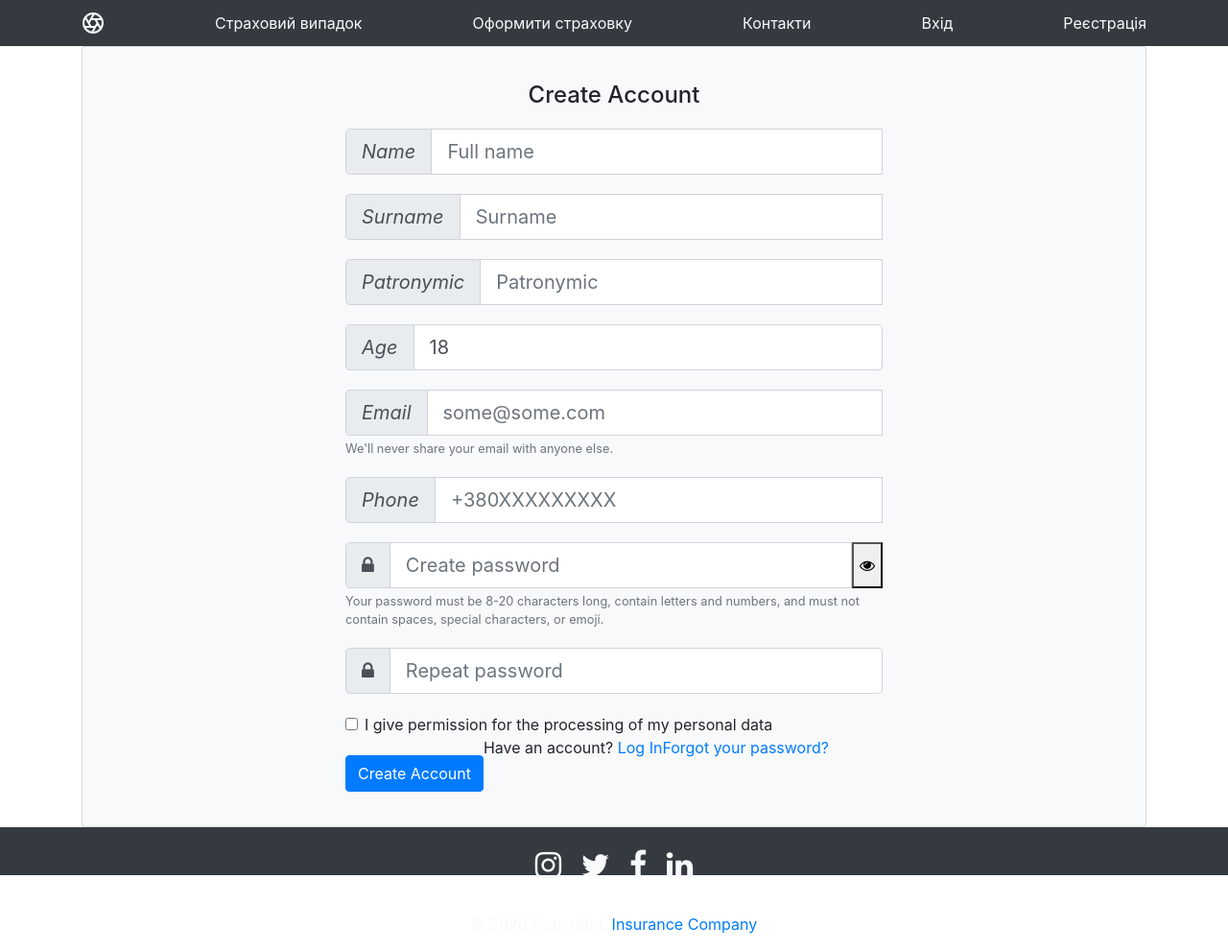
After one commit to kostyazinchukv/dbsis_coursework, a Flask app: page /asswecan in a window 1280 px wide. The commit adds this page. Shown: the whole page at 96% size. Run offline with Flask 2, Linux system fonts and the light colour scheme; some libraries are stand-ins or nearby versions.

Commit message:
jinja+forms

```diff
--- a/app.py
+++ b/app.py
@@ -1,102 +1,116 @@
-from flask import Flask,render_template,redirect,url_for,request
+from flask import Flask, render_template, redirect, url_for, request
+
 app = Flask(__name__)
 import psycopg2
-from python.connection_BD import registration,login_user
-
+from python.connection_BD import registration, login_user
 
 nickname = None
 
+
 @app.route('/')
 def red():
-   return redirect(url_for('mainpage'))
-@app.route('/mainpage', methods = ['GET', 'POST'])
+    return redirect(url_for('mainpage'))
+
+
+@app.route('/mainpage', methods=['GET', 'POST'])
 def mainpage():
-   global nickname
-   return render_template('mainpage.html', name_c =nickname)
+    global nickname
+    return render_template('mainpage.html', name_c=nickname)
+
 
 @app.route('/cases')
 def cases():
-   global nickname
-   return render_template('insurance_case.html', name_c =nickname)
+    global nickname
+    return render_template('insurance_case.html', name_c=nickname)
+
 
 @app.route('/new_contract')
 def new_contract():
-   pass
+    pass
+
 
 @app.route('/calculate')
 def calculate():
-   pass
+    pass
+
 
 @app.route('/contact')
 def contact():
-   global nickname
-   return render_template('contact.html', name_c =nickname)
+    global nickname
+    return render_template('contact.html', name_c=nickname)
+
 
 @app.route('/my_cabinet')
 def my_cabinet():
-   pass
-
-@app.route('/login', methods = ['GET', 'POST'])
-def login():
-   global nickname
-   if request.method == 'GET':
-      return render_template('sign_in.html', name_c =nickname)
-   elif request.method == 'POST':
-      connection = psycopg2.connect(
-         host="localhost",
-         database="project",
-         user="postgres",
-         password="postgresql")
-      connection.autocommit = True
-
-      login_name = request.form['login']
-      password = request.form['pass']
-
-      exit_code = login_user(login_name, password, connection)
-      connection.close()
-
-      if exit_code != -1:
-         nickname = login_name
-         print(f'Виконано вхід як {nickname}')
-         return render_template('mainpage.html', name_c =nickname)
-      else:
-         print('Користувача з таким логіном і паролем не знайдено')
-         return render_template('sign_in.html', name_c =nickname)
+    pass
 
 
-@app.route('/register', methods = ['GET', 'POST'])
-def register():
-   global nickname
-   if request.method == 'POST':
-      connection = psycopg2.connect(
-         host="localhost",
-         database="project",
-         user="postgres",
-         password="postgresql")
-      connection.autocommit = True
-
-      name = request.form['name']
-      login = request.form['login']
-      password1 = request.form['pass1']
-      password2 = request.form['pass2']
-      email = request.form['email']
-      age = 21 # TODO ПОФІКСИТИ !!!!!1!1!!1!
-      card = request.form['card']
-      if password1 == password2:
-         status = registration(login, password1, email, age, name, card,connection)
-         print(status)
-         connection.close()
-         return render_template('mainpage.html', name_c =nickname)
-      else:
-         connection.close()
-         print(status)
-         return render_template('registration.html', name_c =nickname)
-   if request.method == 'GET':
-      return render_template('registration.html', name_c =nickname)
+@app.route('/asswecan')
+def form_health():
+    return render_template('insurance_health_form.html', name_c=nickname)
 
 
-#@app.route('/<path:path_route>')
-#def Search_path(path_route):
+@app.route('/login', methods=['GET', 'POST'])
+def login():
+    global nickname
+    if request.method == 'GET':
+        return render_template('sign_in.html', name_c=nickname)
+    elif request.method == 'POST':
+        connection = psycopg2.connect(
+            host="localhost",
+            database="project",
+            user="postgres",
+            password="postgresql")
+        connection.autocommit = True
+
+        login_name = request.form['login']
+        password = request.form['pass']
+
+        exit_code = login_user(login_name, password, connection)
+        connection.close()
+
+        if exit_code != -1:
+            nickname = login_name
+            print(f'Виконано вхід як {nickname}')
+            return render_template('mainpage.html', name_c=nickname)
+        else:
+            print('Користувача з таким логіном і паролем не знайдено')
+            return render_template('sign_in.html', name_c=nickname)
+
+
+@app.route('/register', methods=['GET', 'POST'])
+def register():
+    global nickname
+    if request.method == 'POST':
+        connection = psycopg2.connect(
+            host="localhost",
+            database="project",
+            user="postgres",
+            password="postgresql")
+        connection.autocommit = True
+
+        name = request.form['name']
+        login = request.form['login']
+        password1 = request.form['pass1']
+        password2 = request.form['pass2']
+        email = request.form['email']
+        age = 21  # TODO ПОФІКСИТИ !!!!!1!1!!1!
+        card = request.form['card']
+        if password1 == password2:
+            status = registration(login, password1, email, age, name, card, connection)
+            # print(status)
+            connection.close()
+            return render_template('mainpage.html', name_c=nickname)
+        else:
+            connection.close()
+            # print(status)
+            return render_template('registration.html', name_c=nickname)
+    if request.method == 'GET':
+        return render_template('registration.html', name_c=nickname)
+
+
+# @app.route('/<path:path_route>')
+# def Search_path(path_route):
 #    if (path_route == 'http://127.0.0.1:5000/'):
 #        return redirect(url_for('mainpage'))
 #    elif (path_route == 'contract'):
@@ -106,4 +120,4 @@ def register():
 
 
 if __name__ == '__main__':
-   app.run()
+    app.run(debug=True)
--- /dev/null
+++ b/templates/insurance_health_form.html
@@ -0,0 +1,100 @@
+{%extends 'jinja_forms.html'%}
+{% block content %}
+<div class="container">
+    <div class="card bg-light">
+    <article class="card-body mx-auto" style="max-width: 600px;">
+        <h4 class="card-title mt-3 text-center">Create Account</h4>
+        <form action="{{url_for('form_health')}}" method="post" class="needs-validation" novalidate>
+        <div class="form-group input-group input-group-lg">
+            <div class="input-group-prepend">
+                <span class="input-group-text"> <i>Name</i> </span>
+             </div>
+            <input name="name" class="form-control" pattern="[a-zA-Z0-9 ]+" placeholder="Full name" type="text" required >
+            <div class="invalid-feedback">
+              Please enter valid name.
+            </div>
+        </div>
+
+        <div class="form-group input-group input-group-lg">
+            <div class="input-group-prepend">
+                <span class="input-group-text"> <i>Surname</i> </span>
+             </div>
+            <input name="surname" class="form-control" pattern="[a-zA-Z0-9 ]+" placeholder="Surname" type="text" required >
+            <div class="invalid-feedback">
+              Please enter valid surname.
+            </div>
+        <div class="form-group input-group input-group-lg">
+                <div class="input-group-prepend">
+                    <span class="input-group-text"> <i>Patronymic</i> </span>
+                 </div>
+                <input name="patronymic" class="form-control" pattern="[a-zA-Z0-9 ]+" placeholder="Patronymic" type="text" required >
+                <div class="invalid-feedback">
+                  Please enter valid Patronymic.
+            </div>
+
+        <div class="form-group input-group input-group-lg">
+            <div class="input-group-prepend">
+                <span class="input-group-text"> <i class=>Age</i> </span>
+             </div>
+            <input name ='age' class="form-control" type="text" value="18" id="example-age-input" required>
+        </div>
+
+        <div class="form-group input-group input-group-lg">
+            <div class="input-group-prepend">
+                <span class="input-group-text"> <i >Email</i> </span>
+             </div>
+            <input name="email" class="form-control" placeholder="some@some.com" type="email" required>
+            <div class="invalid-feedback">
+              Please enter valid email.
+            </div>
+        </div>
+        <small class="form-text text-muted">We'll never share your email with anyone else.</small>
+
+        <div class="form-group input-group input-group-lg">
+            <div class="input-group-prepend">
+                <span class="input-group-text"> <i >Phone</i> </span>
+             </div>
+            <input name="text" class="form-control" placeholder="+380XXXXXXXXX" type="text" required>
+            <div class="invalid-feedback">
+              Please enter valid phone.
+            </div>
+        </div>
+
+
+        <div class="form-group input-group input-group-lg">
+            <div class="input-group-prepend">
+                <span class="input-group-text"> <i class="fa fa-lock"></i> </span>
+            </div>
+            <input name="pass1" id="myInput" class="form-control" placeholder="Create password" type="password" required>
+            <button type="button">
+                <i onclick="myFunction(this)" class="fa fa-eye"></i>
+            </button>
+<!--                    <input type="checkbox" onclick="myFunction()">-->
+        </div>
+        <small id="passwordHelpBlock" class="form-text text-muted">
+          Your password must be 8-20 characters long, contain letters and numbers, and must not contain spaces, special characters, or emoji.
+        </small>
+        <div class="form-group input-group input-group-lg">
+            <div class="input-group-prepend">
+                <span class="input-group-text"> <i class="fa fa-lock"></i> </span>
+            </div>
+            <input name="pass2" class="form-control" placeholder="Repeat password" type="password" required>
+        </div>
+        <div class="form-group input-group input-group-lg">
+            <div class="input-group-prepend form-check">
+                  <input class="form-check-input" type="checkbox" value="" id="defaultCheck1" required>
+                  <label class="form-check-label" for="defaultCheck1">
+                    I give permission for the processing of my personal data
+                  </label>
+            </div>
+        </div>
+        <div class="form-group " id="submit_button">
+            <button type="submit" class="btn btn-primary btn-block"> Create Account  </button>
+        </div>
+        <p style="margin-bottom: 3px" class="text-center">Have an account? <a href="">Log In</a> </p>
+        <p class="text-center"><a href="" >Forgot your password?</a></p>
+        </form>
+    </article>
+    </div>
+</div>
+{% endblock %}
--- /dev/null
+++ b/templates/jinja_forms.html
@@ -0,0 +1,75 @@
+<!doctype html>
+<html lang="en">
+  <head>
+    <meta charset="utf-8">
+    <meta name="viewport" content="width=device-width, initial-scale=1, shrink-to-fit=no">
+    <link href="//maxcdn.bootstrapcdn.com/bootstrap/4.0.0/css/bootstrap.min.css" rel="stylesheet" id="bootstrap-css">
+    <link rel="stylesheet" href="https://use.fontawesome.com/releases/v5.0.8/css/all.css">
+    <link href="http://maxcdn.bootstrapcdn.com/font-awesome/4.1.0/css/font-awesome.min.css" rel="stylesheet">
+    <link rel="stylesheet" href="{{ url_for('static', filename='css/register.css')}}">
+    <script src="//maxcdn.bootstrapcdn.com/bootstrap/3.3.0/js/bootstrap.min.js"></script>
+    <script src="//code.jquery.com/jquery-1.11.1.min.js"></script>
+    <script src="https://code.jquery.com/jquery-3.5.1.slim.min.js"
+            integrity="sha384-DfXdz2htPH0lsSSs5nCTpuj/zy4C+OGpamoFVy38MVBnE+IbbVYUew+OrCXaRkfj" crossorigin="anonymous">
+    </script>
+    <script src="https://cdn.jsdelivr.net/npm/bootstrap@4.5.3/dist/js/bootstrap.bundle.min.js"
+            integrity="sha384-ho+j7jyWK8fNQe+A12Hb8AhRq26LrZ/JpcUGGOn+Y7RsweNrtN/tE3MoK7ZeZDyx" crossorigin="anonymous">
+    </script>
+    <script src="{{ url_for('static', filename = 'js/jquery.payform.min.js') }}" charset="utf-8"></script>
+    <script src="{{ url_for('static', filename = 'js/card_validation.js') }}"></script>
+    <script src="{{ url_for('static', filename = 'js/form_validation.js') }}"></script>
+    <script src="{{ url_for('static', filename = 'js/view_password.js') }}"></script>
+    <title>Registration</title>
+  </head>
+  <body>
+           <nav class="site-header sticky-top py-1 navbar navbar-dark bg-dark">
+              <div class="container d-flex flex-column flex-md-row justify-content-between">
+                <a class="py-2" href="{{url_for('mainpage')}}" aria-label="Product">
+                  <svg xmlns="http://www.w3.org/2000/svg" width="24" height="24" fill="none" stroke="currentColor" stroke-linecap="round" stroke-linejoin="round" stroke-width="2" class="d-block mx-auto text-light" role="img" viewBox="0 0 24 24" focusable="false"><title>Product</title><circle cx="12" cy="12" r="10"/><path d="M14.31 8l5.74 9.94M9.69 8h11.48M7.38 12l5.74-9.94M9.69 16L3.95 6.06M14.31 16H2.83m13.79-4l-5.74 9.94"/></svg>
+                </a>
+                <a class="py-2 d-none d-md-inline-block text-light" href="{{url_for('cases')}}">Страховий випадок</a>
+                <a class="py-2 d-none d-md-inline-block text-light" href="{{url_for('new_contract')}}">Оформити страховку</a>
+                <a class="py-2 d-none d-md-inline-block text-light" href="{{url_for('contact')}}">Контакти</a>
+                  {% if  name_c is not none%}
+                    <a class="py-2 d-none d-md-inline-block text-light" href="{{url_for('my_cabinet')}}"><i class="fa fa-user fa-lg" aria-hidden="true"></i> Особистий кабінет ({{name_c}})</a>
+                  {% else %}
+                    <a class="py-2 d-none d-md-inline-block text-light" href="{{url_for('login')}}">Вхід</a>
+                    <a class="py-2 d-none d-md-inline-block text-light" href="{{url_for('register')}}">Реєстрація</a>
+                  {% endif %}
+
+
+          </div>
+    </nav>
+
+{% block content %}
+{% endblock %}
+<footer class="page-footer font-small special-color-dark pt-4 bg-dark">
+      <div class="container">
+          <ul class="list-unstyled list-inline text-center">
+            <li class="list-inline-item">
+              <a href="https://www.bitchute.com/video/wknVeQRrFVDQ/" class="btn-floating btn-fb mx-1 text-light">
+                <i class="fa fa-instagram fa-2x" aria-hidden="true"></i>
+              </a>
+            </li>
+            <li class="list-inline-item">
+              <a href="https://www.bitchute.com/video/wknVeQRrFVDQ/" class="btn-floating btn-tw mx-1 text-light">
+                <i class="fa fa-twitter fa-2x"> </i>
+              </a>
+            </li>
+            <li class="list-inline-item">
+              <a href="https://www.bitchute.com/video/wknVeQRrFVDQ/" class="btn-floating btn-gplus mx-1 text-light">
+                <i class="fa fa-facebook fa-2x" aria-hidden="true"></i>
+              </a>
+            </li>
+            <li class="list-inline-item">
+              <a href="https://www.bitchute.com/video/wknVeQRrFVDQ/" class="btn-floating btn-li mx-1 text-light">
+                <i class="fa fa-linkedin fa-2x"> </i>
+              </a>
+            </li>
+          </ul>
+      </div>
+      <div class="footer-copyright text-center py-3 text-light">© 2020 Copyright:
+        <a href="https://mdbootstrap.com/"> Insurance Company</a>
+      </div>
+</footer>
+</body>
--- a/templates/mainpage.html
+++ b/templates/mainpage.html
@@ -30,7 +30,7 @@
 
               </div>
         </nav>
-            </nav>
+
 
 
             <div id="carouselExampleIndicators" class="carousel slide" data-ride="carousel">
--- a/templates/sign_in.html
+++ b/templates/sign_in.html
@@ -39,7 +39,7 @@
 
           </div>
     </nav>
-        </nav>
+
         <div class="container">
             <div class="card bg-light">
             <article class="card-body mx-auto" style="max-width: 600px;">
```
Also changed, not shown: templates/insurance_case.html (+4 -4 lines), templates/registration.html (+3 -74 lines).
